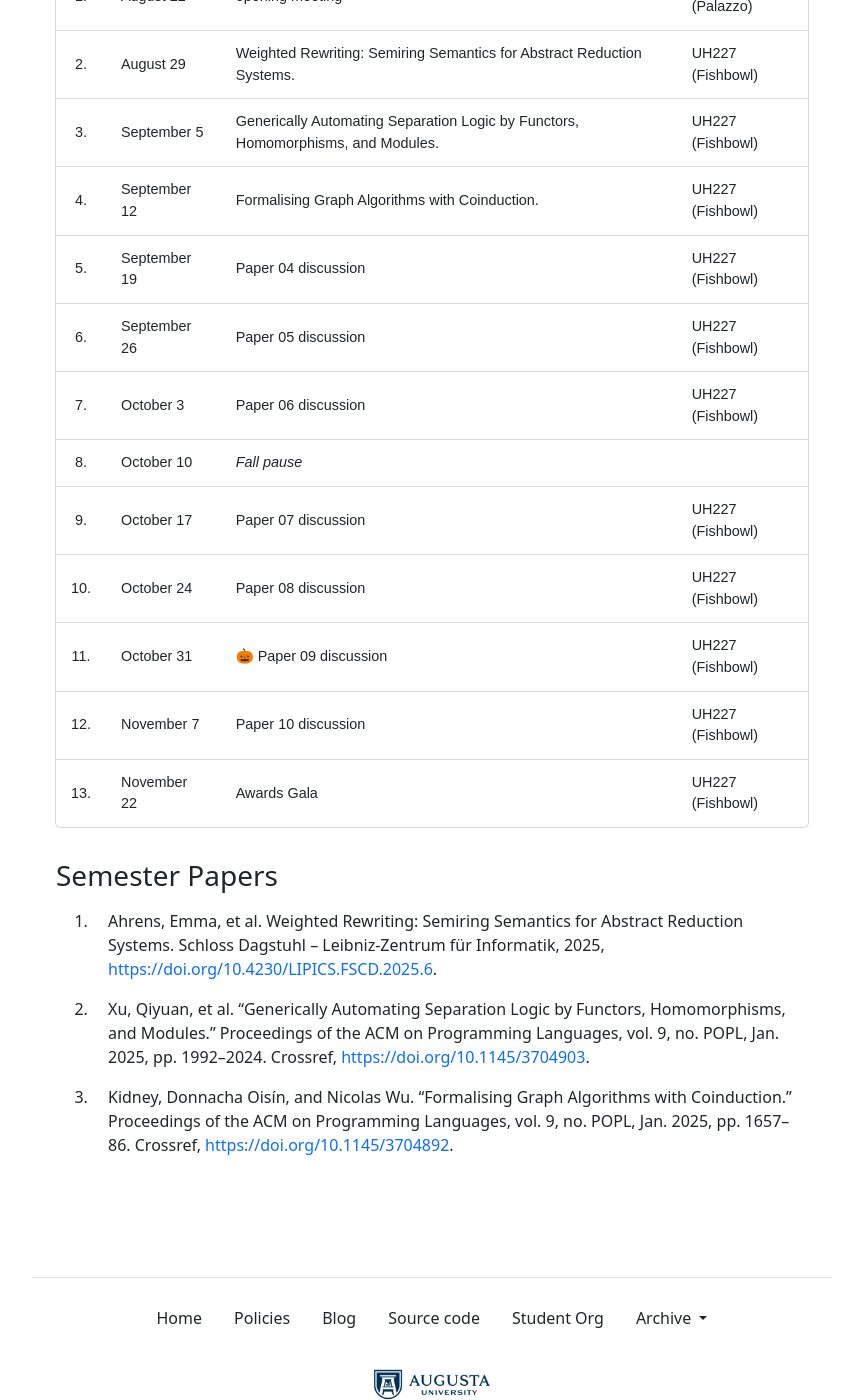
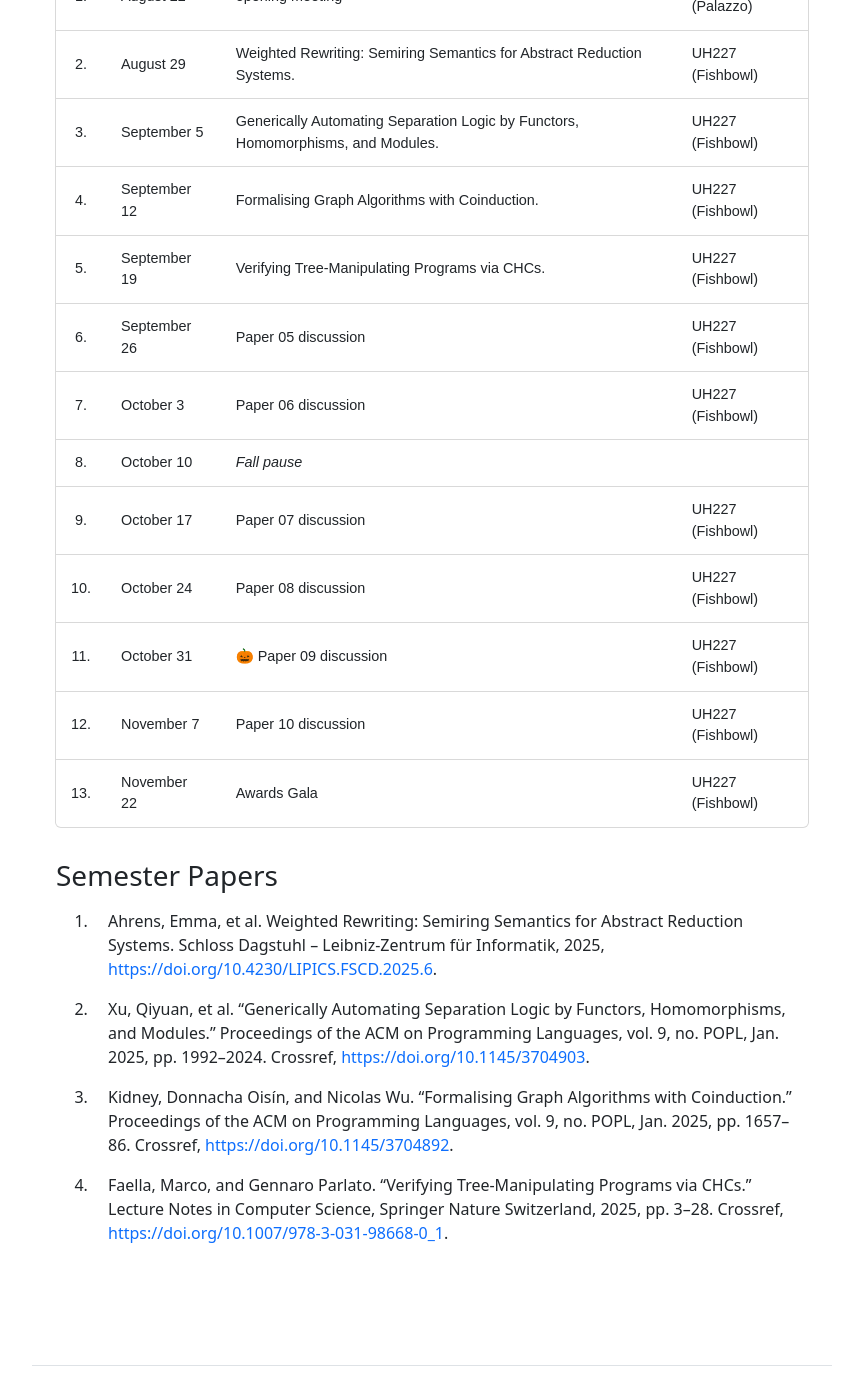
Before and after one commit to the-au-forml-lab/plgroup, a Jekyll site: the page built from docs/index.md, in a window 1280 px wide and 1400 px high, scrolled down 790 px. Shown: the whole window, without its empty margins (208-1071 px from the left). Built offline with Jekyll 4.4.1, drawn with Linux system fonts in a browser that asks for light colours.

Commit message:
[create-pull-request] automated change

```diff
--- a/data/history.txt
+++ b/data/history.txt
@@ -50,3 +50,4 @@
 10.4230/LIPICS.FSCD.2025.6
 10.1145/3704903
 10.1145/3704892
+10.1007/978-3-031-98668-0_1
--- a/docs/index.md
+++ b/docs/index.md
@@ -34,7 +34,7 @@ organization.
 | 2.  | August 29    | Weighted Rewriting: Semiring Semantics for Abstract Reduction Systems.    | UH227 (Fishbowl) |
 | 3.  | September 5  | Generically Automating Separation Logic by Functors, Homomorphisms, and Modules.    | UH227 (Fishbowl) |
 | 4.  | September 12 | Formalising Graph Algorithms with Coinduction.    | UH227 (Fishbowl) |
-| 5.  | September 19 | Paper 04 discussion    | UH227 (Fishbowl) |
+| 5.  | September 19 | Verifying Tree-Manipulating Programs via CHCs.    | UH227 (Fishbowl) |
 | 6.  | September 26 | Paper 05 discussion    | UH227 (Fishbowl) |
 | 7.  | October 3    | Paper 06 discussion    | UH227 (Fishbowl) |
 | 8.  | October 10   | _Fall pause_           |                  |
--- a/docs/papers.md
+++ b/docs/papers.md
@@ -1,3 +1,4 @@
 1. Ahrens, Emma, et al. Weighted Rewriting: Semiring Semantics for Abstract Reduction Systems. Schloss Dagstuhl – Leibniz-Zentrum für Informatik, 2025, <https://doi.org/10.4230/LIPICS.FSCD.2025.6>.
 1. Xu, Qiyuan, et al. “Generically Automating Separation Logic by Functors, Homomorphisms, and Modules.” Proceedings of the ACM on Programming Languages, vol. 9, no. POPL, Jan. 2025, pp. 1992–2024. Crossref, <https://doi.org/10.1145/3704903>.
 1. Kidney, Donnacha Oisín, and Nicolas Wu. “Formalising Graph Algorithms with Coinduction.” Proceedings of the ACM on Programming Languages, vol. 9, no. POPL, Jan. 2025, pp. 1657–86. Crossref, <https://doi.org/10.1145/3704892>.
+1. Faella, Marco, and Gennaro Parlato. “Verifying Tree-Manipulating Programs via CHCs.” Lecture Notes in Computer Science, Springer Nature Switzerland, 2025, pp. 3–28. Crossref, <https://doi.org/10.1007/978-3-031-98668-0_1>.
```
